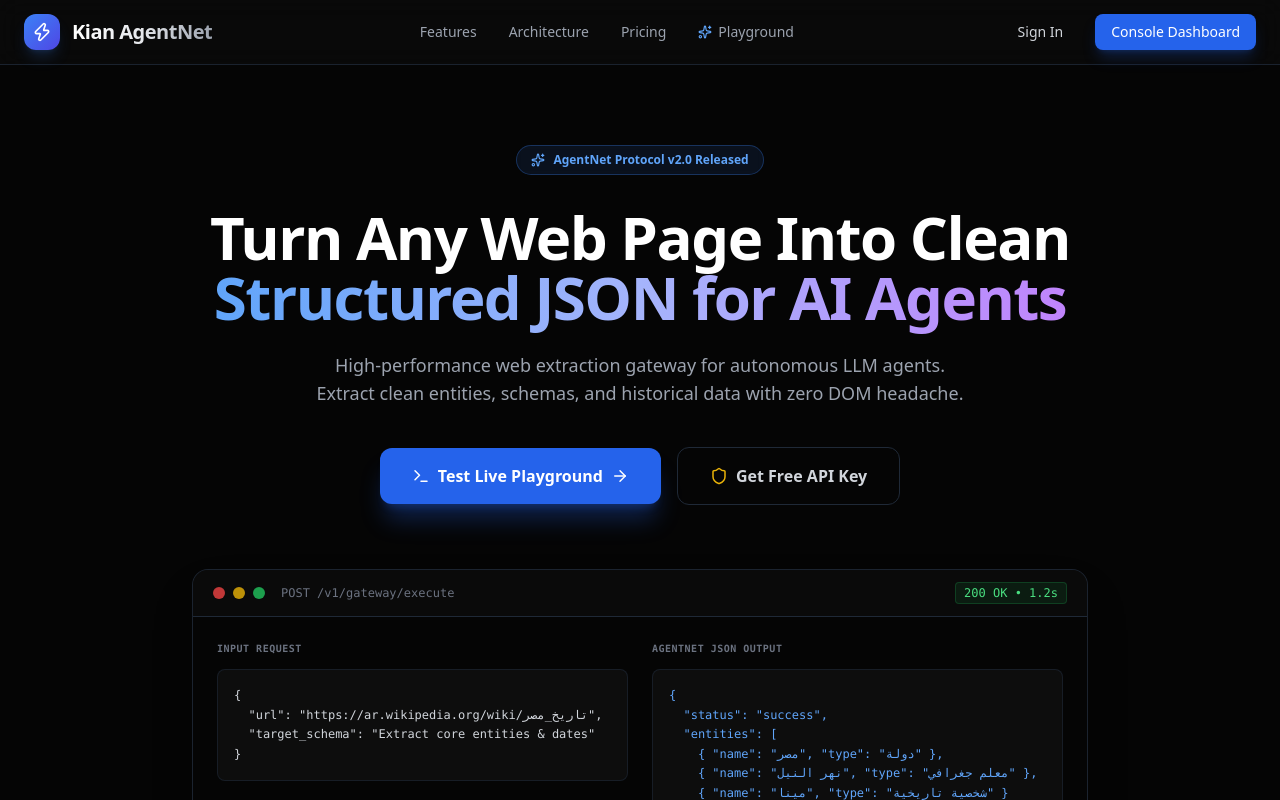
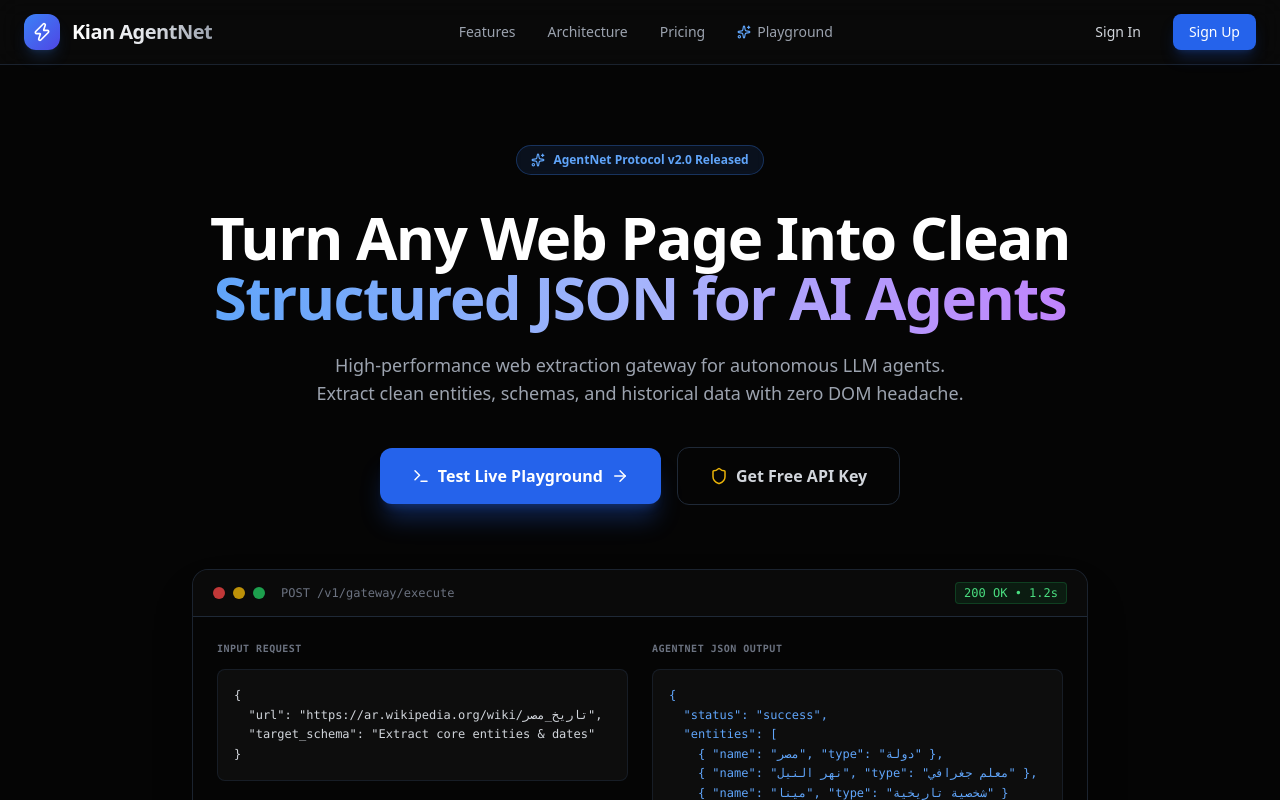
Before and after one commit to chromadreamstudio-netizen/kian-agentnet-ui, a Next.js app: page / in a window 1280 px wide. Shown: the top 800 px of the page. Built offline with nearby package versions, Linux system fonts and the light colour scheme.

Commit message:
feat: update landing page navigation and add Sign Up buttons

```diff
--- a/src/app/page.tsx
+++ b/src/app/page.tsx
@@ -52,16 +52,16 @@ export default function LandingPage() {
           {/* CTA Buttons */}
           <div className="hidden md:flex items-center gap-4">
             <Link
-              href="/dashboard"
+              href="/login"
               className="text-sm px-4 py-2 text-gray-300 hover:text-white transition-colors"
             >
               Sign In
             </Link>
             <Link
-              href="/dashboard"
+              href="/signup"
               className="text-sm font-medium px-4 py-2 rounded-lg bg-blue-600 hover:bg-blue-500 text-white transition-all shadow-lg shadow-blue-600/25 hover:shadow-blue-500/40"
             >
-              Console Dashboard
+              Sign Up
             </Link>
           </div>
 
@@ -84,8 +84,11 @@ export default function LandingPage() {
               Interactive Playground 🚀
             </Link>
             <div className="pt-3 border-t border-gray-800 flex flex-col gap-2">
-              <Link href="/dashboard" className="w-full text-center py-2 bg-blue-600 rounded-lg text-white font-medium">
-                Go to Dashboard
+              <Link href="/login" className="w-full text-center py-2 text-gray-300 hover:text-white font-medium">
+                Sign In
+              </Link>
+              <Link href="/signup" className="w-full text-center py-2 bg-blue-600 rounded-lg text-white font-medium">
+                Sign Up
               </Link>
             </div>
           </div>
@@ -121,7 +124,7 @@ export default function LandingPage() {
           </Link>
 
           <Link
-            href="/dashboard"
+            href="/signup"
             className="w-full sm:w-auto px-8 py-4 rounded-xl border border-gray-800 hover:bg-gray-800/60 text-gray-300 font-semibold text-base transition-all flex items-center justify-center gap-2"
           >
             <Shield size={18} className="text-yellow-500" />
@@ -243,8 +246,8 @@ export default function LandingPage() {
             </div>
 
             <Link
-              href="/dashboard"
-              className="w-full py-3 rounded-xl border border-gray-700 hover:bg-gray-800 text-center font-semibold text-sm transition-colors"
+              href="/signup"
+              className="w-full py-3 rounded-xl border border-gray-700 hover:bg-gray-800 text-center font-semibold text-sm transition-colors block"
             >
               Get Started Free
             </Link>
@@ -271,7 +274,7 @@ export default function LandingPage() {
 
             <Link
               href="/dashboard"
-              className="w-full py-3 rounded-xl bg-blue-600 hover:bg-blue-500 text-center font-bold text-sm text-white transition-colors shadow-lg shadow-blue-600/30"
+              className="w-full py-3 rounded-xl bg-blue-600 hover:bg-blue-500 text-center font-bold text-sm text-white transition-colors shadow-lg shadow-blue-600/30 block"
             >
               Upgrade in Dashboard
             </Link>
```
